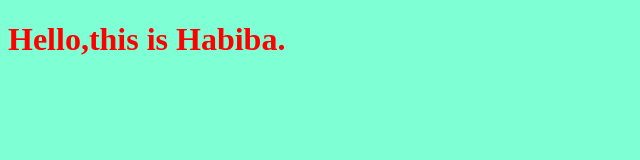
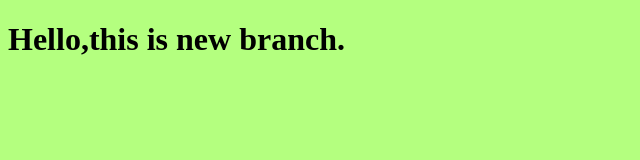
Before and after one commit to bibo123987/myproject, a plain HTML site: page index.html in a window 1280 px wide. Shown: the whole page, without its empty margins (0-640 px from the left). Drawn offline with Linux system fonts and the light colour scheme.

Commit message:
changing style for the tytle

```diff
--- a/index.html
+++ b/index.html
@@ -9,7 +9,7 @@
 </head>
 
 <body>
-    <h1>Hello,this is Habiba.</h1>
+    <h1>Hello,this is new branch.</h1>
     <script src="app.js"></script>
 </body>
 
--- a/style.css
+++ b/style.css
@@ -1,7 +1,7 @@
 h1 {
-    color: red;
+    color: black;
 }
 
 body {
-    background-color: aquamarine;
+    background-color: rgb(180, 255, 127);
 }
```
